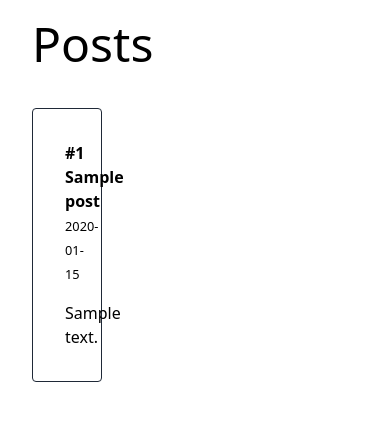
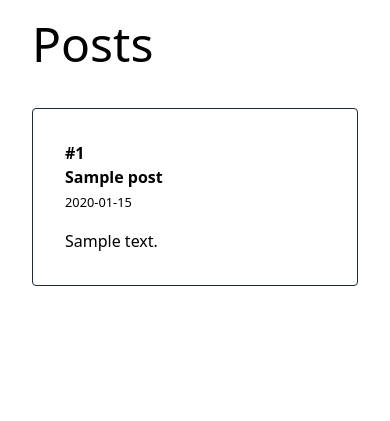
Before and after one commit to toptive/blog-flask, a Flask app: page / in a window 390 px wide. Shown: the part 57-478 px from the top of the page. Run offline with Flask 3, Linux system fonts and the light colour scheme; tables that the repository leaves empty hold one stand-in row (values such as "Sample post"); style sheets or scripts are compiled from the project's sources.

Commit message:
responsive grid

```diff
--- a/templates/index.html
+++ b/templates/index.html
@@ -2,7 +2,7 @@
 
 {% block content %}
   <h1 class="text-5xl">{% block title %} Posts {% endblock %}</h1>
-  <div class="mt-10 grid grid-cols-4 gap-4">
+  <div class="mt-10 grid md:grid-cols-2 lg:grid-cols-4 gap-4">
     {% for post in posts %}
       <div class="border border-gray-800 rounded p-8">
         <p><b>#{{ post.id }}</b></p>
```
